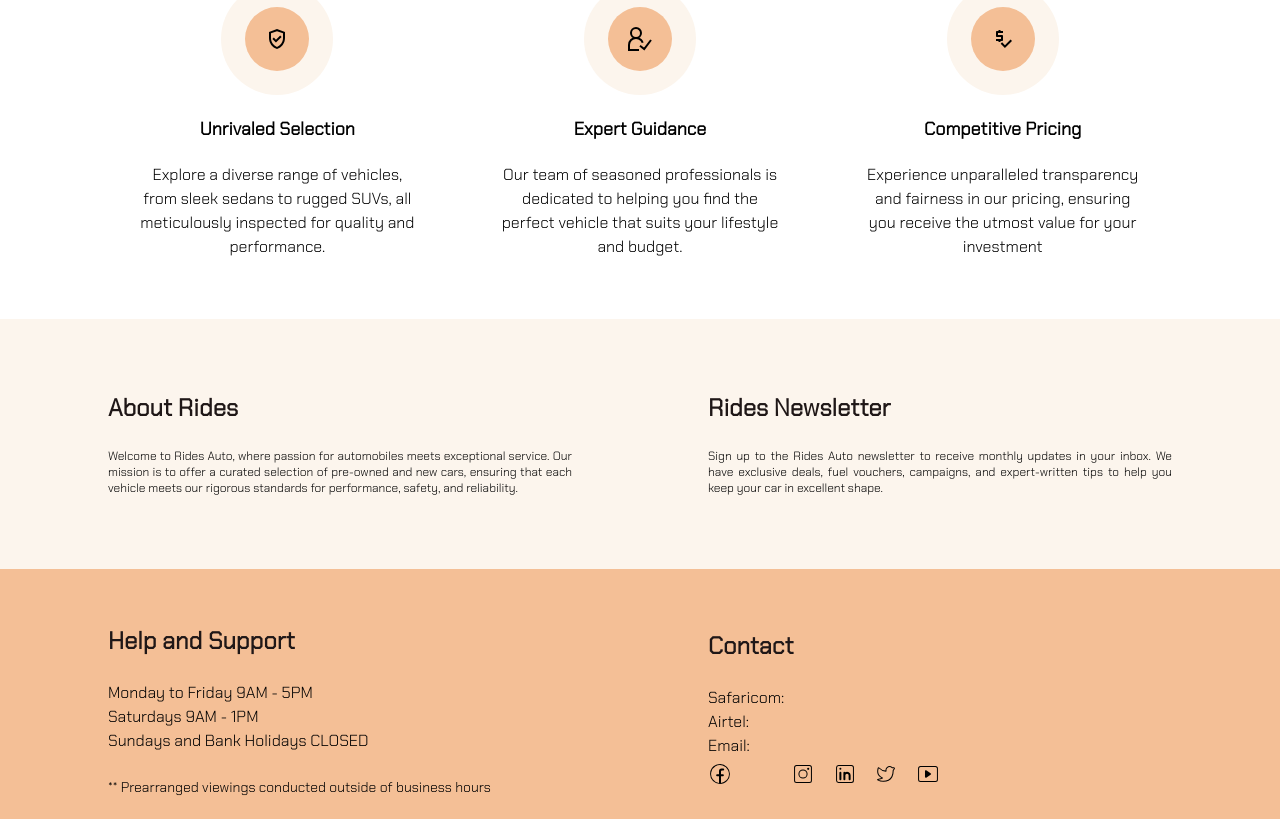
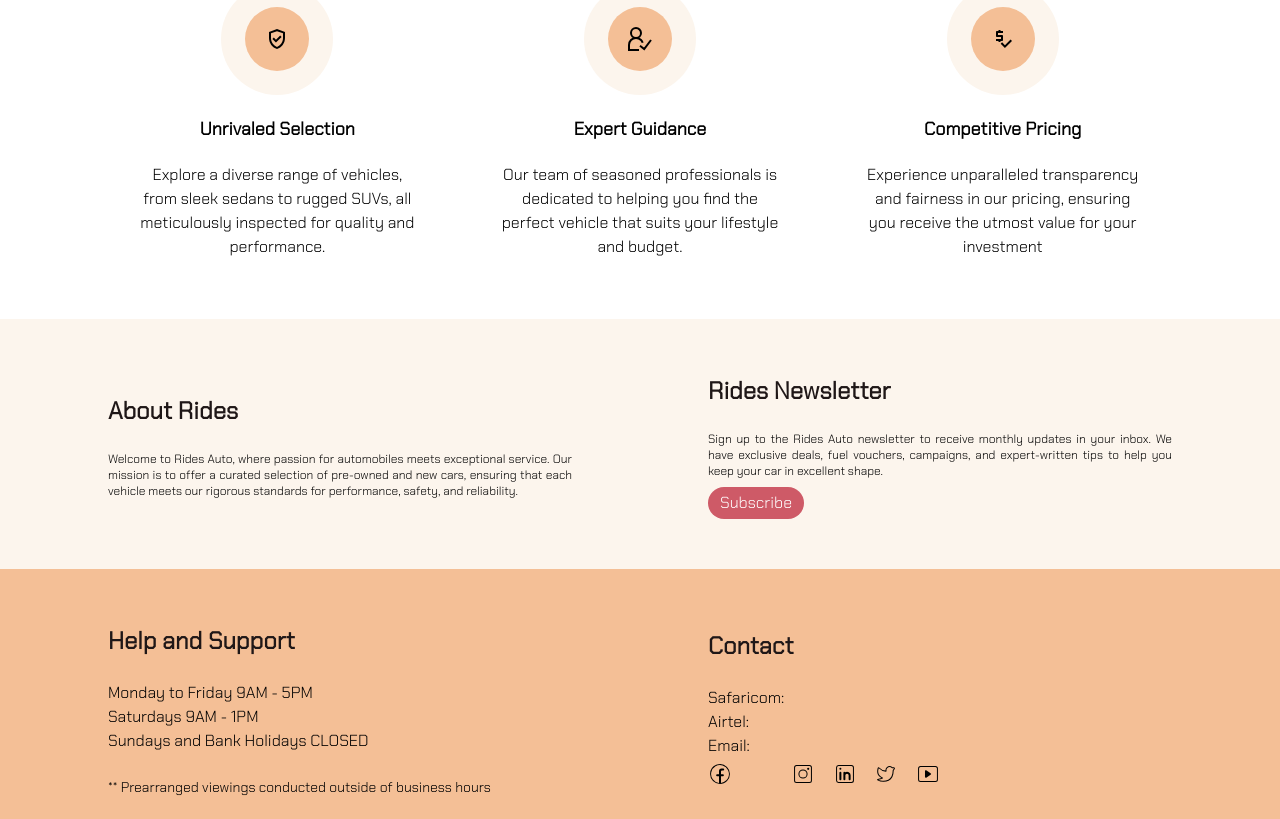
Before and after one commit to JosephMumo/Dealership, a React (Vite) app in the folder ridesAuto/: page / in a window 1280 px wide. Shown: the part 891-1710 px from the top of the page. Built offline with nearby package versions, Linux system fonts and the light colour scheme; no server answers; some icons are missing.

Commit message:
footer positioning and display adjustments

```diff
--- a/ridesAuto/src/components/Footer.jsx
+++ b/ridesAuto/src/components/Footer.jsx
@@ -22,6 +22,7 @@ const Footer = () => {
                     Sign up to the Rides Auto newsletter to receive monthly updates in your inbox. We have exclusive deals,
                     fuel vouchers, campaigns, and expert-written tips to help you keep your car in excellent shape.
                 </p>
+                <button className='bg-primary rounded-full p-1 px-3 text-white mt-2'>Subscribe</button>
             </section>
         </div>
         <div className='bg-secondary p-7 md:p-10 grid grid-cols-1 md:grid-cols-2 place-items-center md:h-[250px]'>
```
